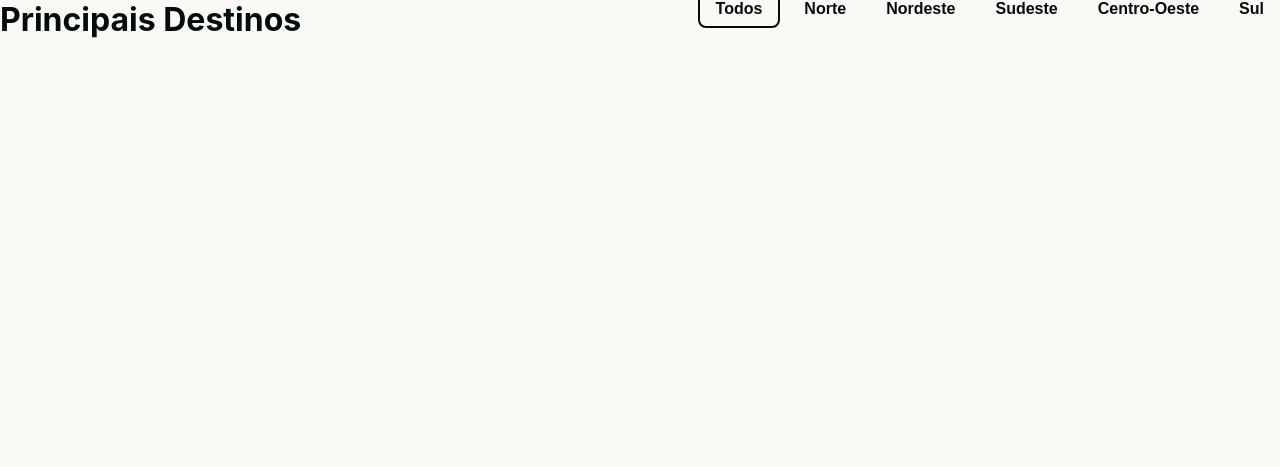
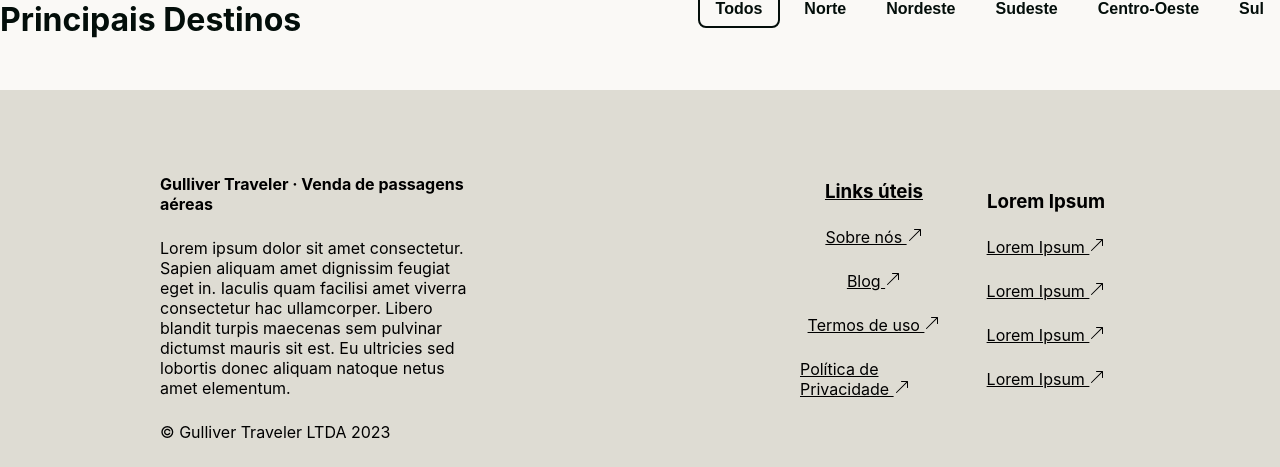
Before and after one commit to siloke/gulliver-final, a React (Vite) app: page / in a window 1280 px wide. Shown: the part 874-1341 px from the top of the page. Before the commit the page ends 964 px from the top, so only its background shows below. Built offline with nearby package versions, Linux system fonts and the light colour scheme.

Commit message:
footer feito

```diff
--- a/package.json
+++ b/package.json
@@ -12,6 +12,7 @@
   "dependencies": {
     "react": "^18.2.0",
     "react-dom": "^18.2.0",
+    "react-icons": "^4.12.0",
     "reflexbox": "^4.0.6",
     "styled-components": "^6.1.1"
   },
--- a/src/App.jsx
+++ b/src/App.jsx
@@ -1,12 +1,15 @@
 import Destinos from "./components/Destinos/Destinos"
 import Hero from "./components/Hero/Hero"
+import Footer from "./components/Footer/Footer.jsx"
+
 
 function App() {
 
   return (
     <>
-      <Hero />
-      <Destinos />
+        <Hero />
+        <Destinos />
+        <Footer />
     </>
   )
 }
--- /dev/null
+++ b/src/components/Footer/Footer.jsx
@@ -0,0 +1,48 @@
+import {StyledFooter} from './StyledFooter.jsx'
+import LogoPreto from "../../shared/Logo/Logo-preto.jsx";
+import { BsArrowUpRight } from "react-icons/bs";
+ const Footer = () => {
+    return (
+        <>
+            <StyledFooter>
+                <footer className="container">
+                    <section className="section-footer1">
+                        <div className="content-footer1">
+                            <LogoPreto/>
+                            <h4>Gulliver Traveler · Venda de passagens aéreas</h4>
+                            <p>Lorem ipsum dolor sit amet consectetur. Sapien aliquam amet dignissim feugiat eget in. Iaculis quam facilisi amet viverra consectetur hac ullamcorper. Libero blandit turpis maecenas sem pulvinar dictumst mauris sit est. Eu ultricies sed lobortis donec aliquam natoque netus amet elementum.</p>
+                            <p>© Gulliver Traveler LTDA 2023</p>
+                            <a>Termos & Privacidade</a>
+                        </div>
+
+                    </section>
+
+                    <section className="section-footer2">
+                        <div className="content-footer2">
+
+                            <div className="content1">
+                                <h3>Links úteis</h3>
+                                <a>Sobre nós <BsArrowUpRight /></a>
+                                <a>Blog <BsArrowUpRight /></a>
+                                <a>Termos de uso <BsArrowUpRight /></a>
+                                <a>Política de Privacidade <BsArrowUpRight /></a>
+                            </div>
+
+                            <div className="content2">
+                                <h3>Lorem Ipsum</h3>
+                                <a>Lorem Ipsum <BsArrowUpRight /></a>
+                                <a>Lorem Ipsum <BsArrowUpRight /></a>
+                                <a>Lorem Ipsum <BsArrowUpRight /></a>
+                                <a>Lorem Ipsum <BsArrowUpRight /></a>
+                            </div>
+
+                        </div>
+
+                    </section>
+                </footer>
+            </StyledFooter>
+        </>
+    )
+}
+
+export default Footer;
--- /dev/null
+++ b/src/components/Footer/StyledFooter.jsx
@@ -0,0 +1,52 @@
+import styled from "styled-components";
+
+export const StyledFooter = styled.footer`
+    .container {
+      width: 100%;
+      background-color: #DEDCD3;
+      height: 398px;
+      display: flex;
+    }
+
+  .section-footer1, .section-footer2 {
+    width: 50%;
+    display: flex;
+    flex-direction: column;
+    align-items: center;
+    justify-content: center;
+  }
+
+  .content-footer1  {
+    width: 50%;
+    height: 70%;
+    display: flex;
+    flex-direction: column;
+    gap: 24px;
+  }
+
+  .content-footer1 a {
+    text-decoration: underline;
+  }
+
+  .content-footer2 {
+    width: 50%;
+    height: 70%;
+    display: flex;
+    flex-direction: row;
+    gap: 24px;
+  }
+
+  .content1, .content2 {
+    display: flex;
+    flex-direction: column;
+    width: 50%;
+    align-items: center;
+    justify-content: center;
+    gap: 24px;
+  }
+
+  .content1, .content2 a {
+    text-decoration: underline;
+  }
+
+`
```
Also changed, not shown: src/components/Destinos/Destinos.jsx (+6 -1 lines), src/shared/Logo/Logo-preto.jsx (added, +15 -0 lines), 1 other file (tests, documents, lock files or other folders).
